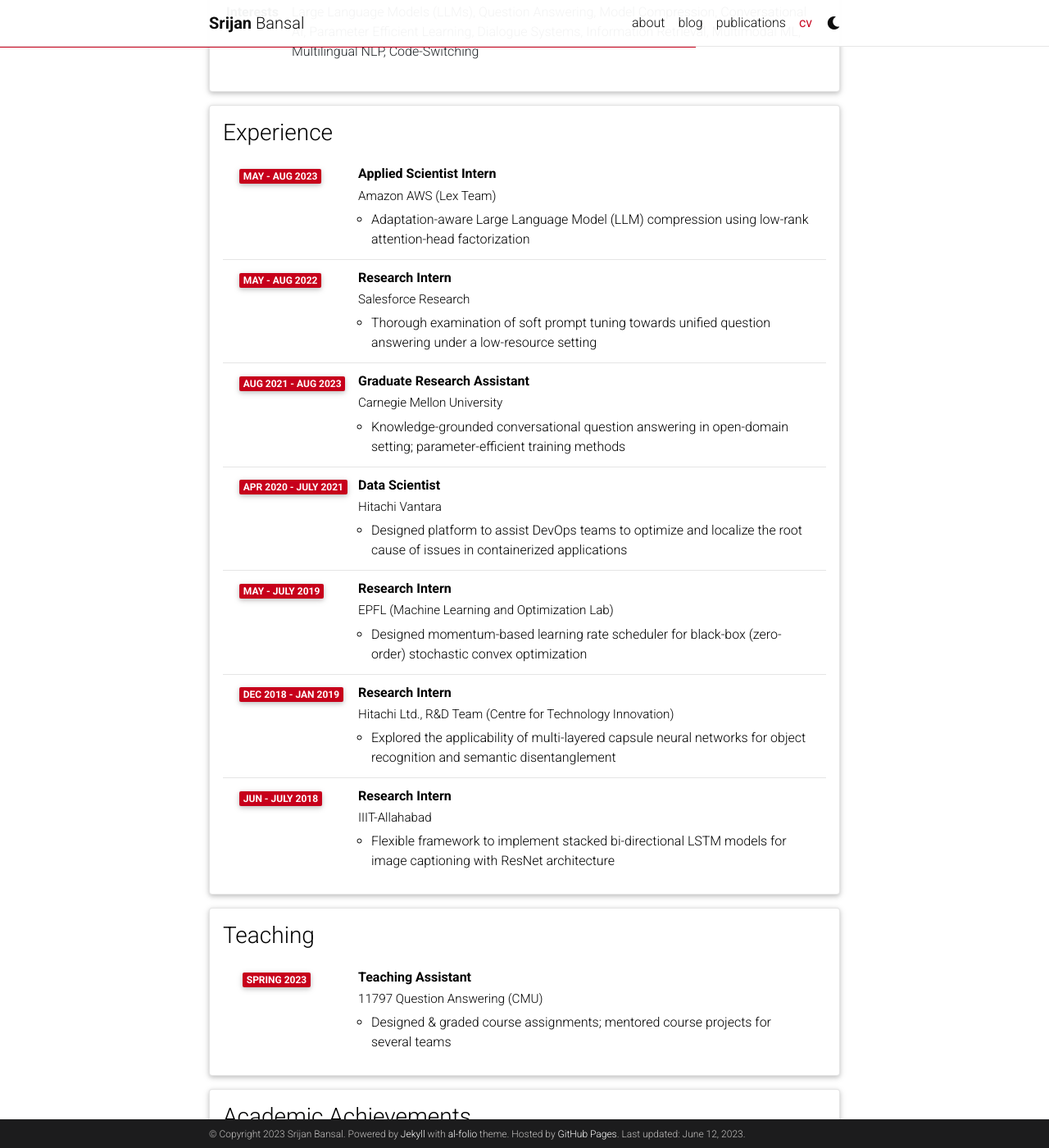
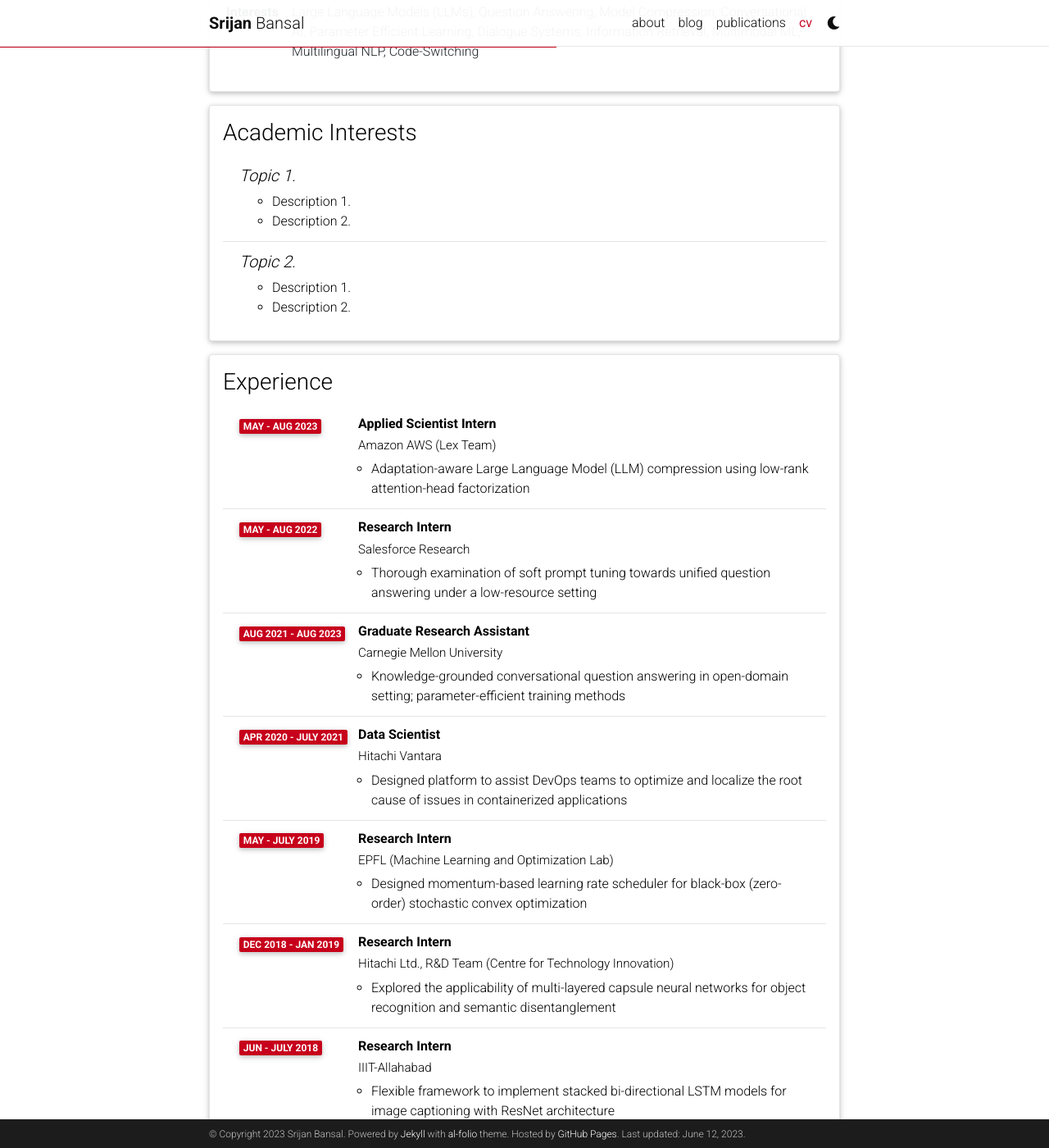
Before and after one commit to srijan-bansal/srijan-bansal.github.io, a Jekyll site: the page built from _pages/cv.md, in a window 1280 px wide and 1400 px high, scrolled down 807 px. Shown: the whole window at 82% size. Built offline with Jekyll 4.4.1, drawn with Linux system fonts in a browser that asks for light colours; comment, search, counter and statistics services are not loaded; a style sheet for code colours, icons or effects is not loaded; some of the changed text lies outside the part shown.

Commit message:
Update cv.yml

```diff
--- a/_data/cv.yml
+++ b/_data/cv.yml
@@ -26,6 +26,18 @@
       value: Natural Language Processing, Research, Prompt Engineering, Deep Learning, Machine Learning, Artificial Intelligence, Data Science, Transformers, Neural Networks, Hugging Face, PyTorch, Python
     - name: Interests
       value: Large Language Models (LLMs), Question Answering, Model Compression, Conversational AI, Parameter Efficient Learning, Dialogue Systems, Information Retrieval, Multimodal ML, Multilingual NLP, Code-Switching
+
+- title: Academic Interests
+  type: nested_list
+  contents:
+    - title: Topic 1.
+      items:
+        - Description 1.
+        - Description 2.
+    - title: Topic 2.
+      items:
+        - Description 1.
+        - Description 2.
 
 
 - title: Experience
@@ -74,13 +86,13 @@
       institution: 11797 Question Answering (CMU)
       year: Spring 2023
       description:
-        - Designed & graded course assignments; mentored course projects for several teams
-
+        - Designed & graded course assignments
+        - Mentored course projects for several teams
 
 - title: Academic Achievements
   type: list
   contents:
-    -  First place in the Multidoc2dial shared task (unseen-setting) at the Dialdoc Workshop in ACL 2022.
+    - First place in the Multidoc2dial shared task (unseen-setting) at the Dialdoc Workshop in ACL 2022.
     - Research fellowship provided by CMU includes full tuition coverage and a stipend for the Master’s program. (2021-2023) ◦ Awarded for best student of B.Tech (ECE) having a mix of academic and research potential at the end of 4 years.
     - Young Researchers’ Symposium Special Mention Award for short paper at CoDS-COMAD 2019 Conference
     - Scholarship recipient for Kishore Vaigyanik Protsahan Yojana-2016 and National Talent Search Exam-2014
```
